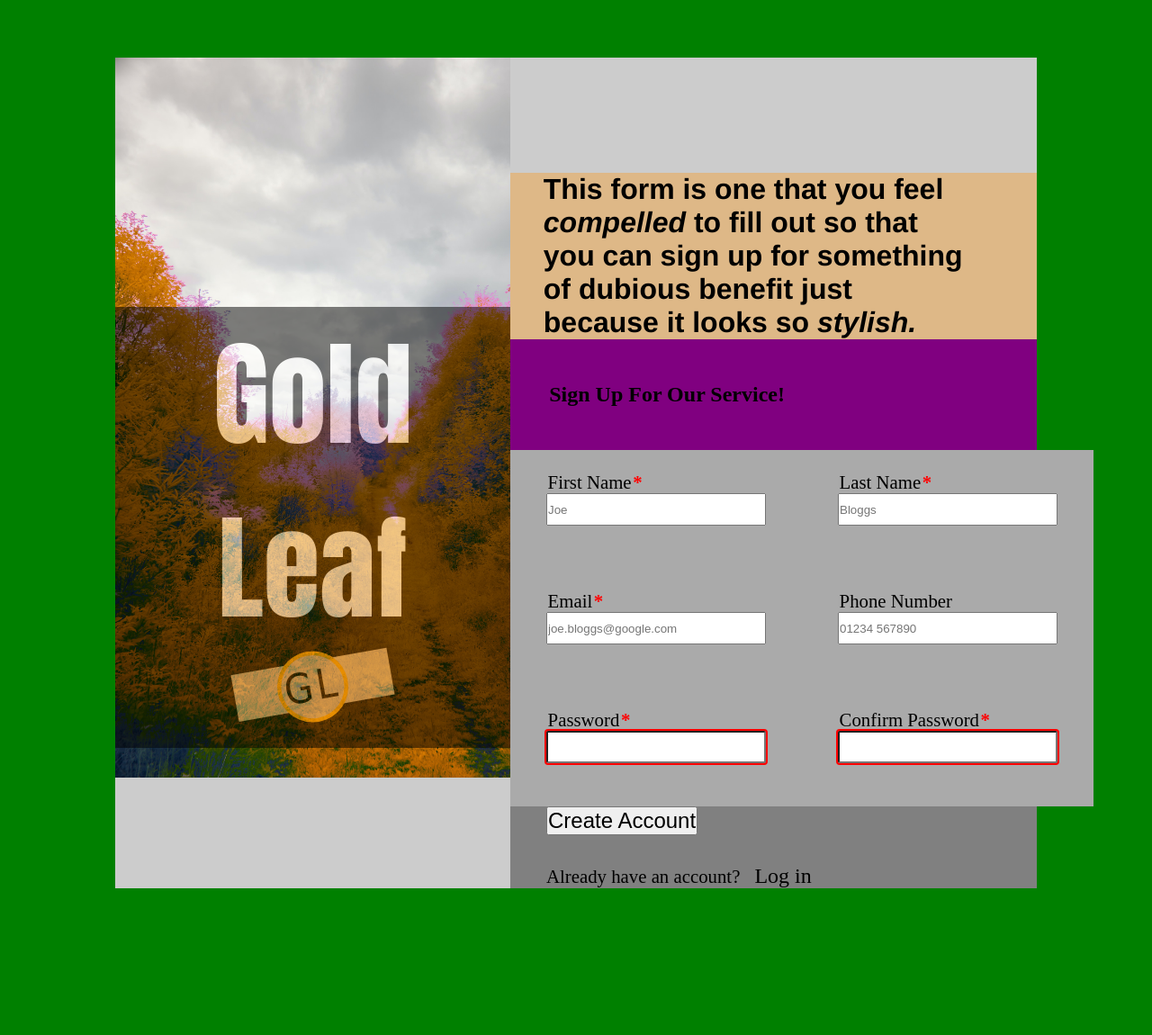
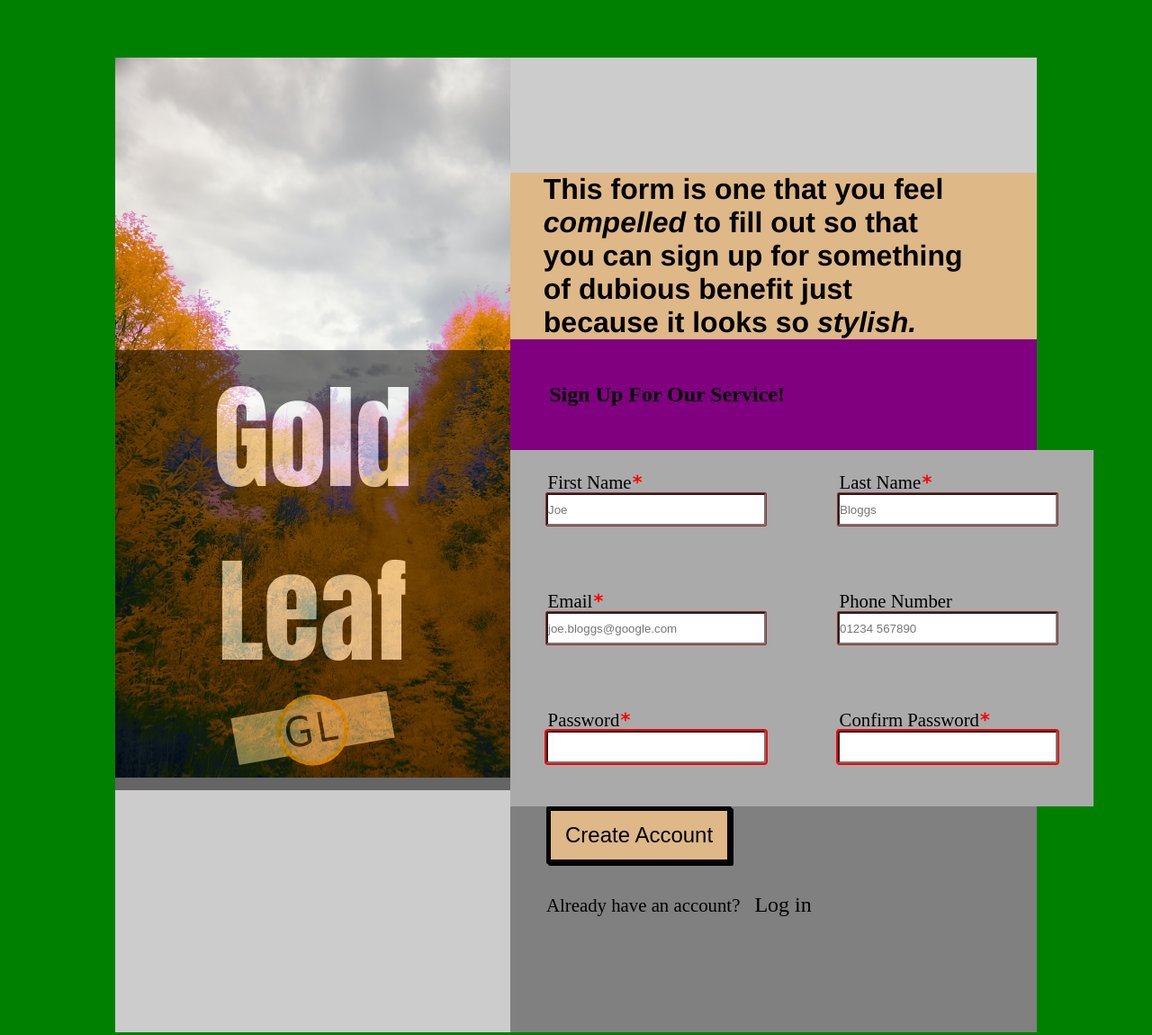
Before and after one commit to MKMaths22/SignUpForm, a plain HTML site: page index.html in a window 1280 px wide. Shown: the whole page at 90% size. Before the commit the page ends 1089 px from the top, so only its background shows below. Drawn offline with Linux system fonts and the light colour scheme.

Commit message:
Make non-password input fields only have red..
outline when focused and invalid. Add more height to .lowerdiv and
partly style 'create account' button, colours not final.

```diff
--- a/styles.css
+++ b/styles.css
@@ -131,6 +131,7 @@ div.pword2 {
   justify-content: space-around;
   gap: 2rem;
   padding-left: 2.5rem;
+  padding-bottom: 8rem;
 }
 
 li > div {
@@ -169,6 +170,8 @@ ul {
 input {
   width: 15rem;
   height: 2rem;
+  outline: 1px solid brown;
+  border-radius: 1px;
 }
 
 form {
@@ -178,6 +181,11 @@ form {
 
 .accountbutton {
   font-size: 1.5rem;
+  padding: 0.8rem 1rem;
+  background-color: burlywood;
+  border: 5px solid #040404;
+  border-radius: 2px;
+  box-shadow: 2px 2px black;
 }
 
 .alreadyp {
@@ -195,11 +203,28 @@ li > div {
 label > strong > span {
   position: absolute;
   color: red;
+  font-family: Verdana, sans-serif;
   top: 0px;
   right: -0.75rem;
 }
 
+input.pwordinput:invalid {
+  outline: 2px solid red;
+  border-radius: 2px;
+}
+
 input:focus {
+  outline: 2px solid blue;
+  border-radius: 2px;
+  box-shadow: 5px 5px 4px 3px #090909;
+}
+
+input:focus:invalid {
+  outline: 2px solid red;
+  border-radius: 2px;
+}
+
+input:focus:placeholder-shown {
   outline: 2px solid blue;
   border-radius: 2px;
   box-shadow: 5px 5px 4px 3px #090909;
```
